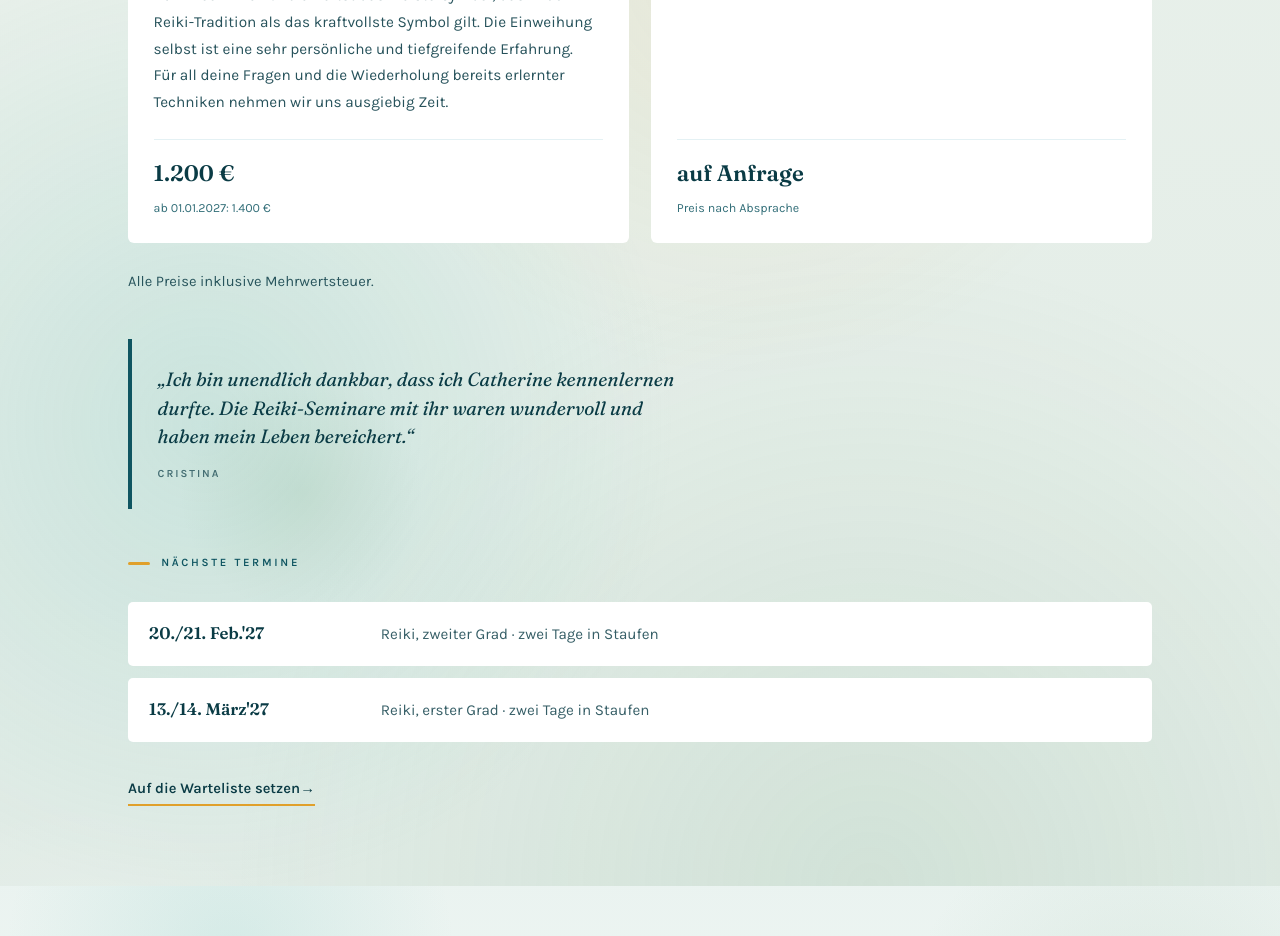
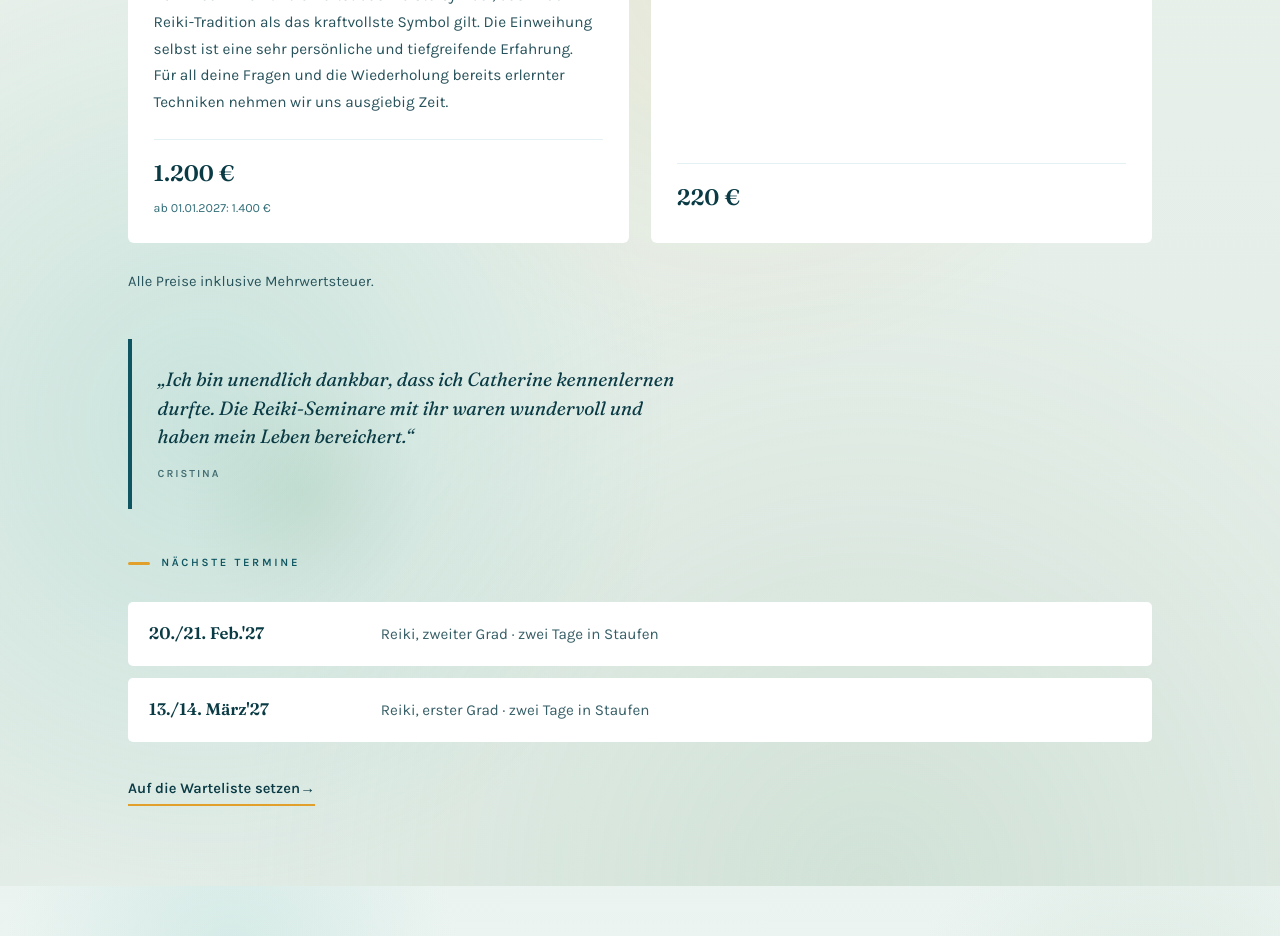
Before and after one commit to catherine1967/website, a plain HTML site: page index.html in a window 1280 px wide. Shown: the part 10680-11616 px from the top of the page. Drawn offline with Linux system fonts and the light colour scheme.

Commit message:
Set price for Auffrischung und Vertiefung to 220 €
Co-Authored-By: Claude Opus 5.5 <noreply@anthropic.com>

```diff
--- a/index.html
+++ b/index.html
@@ -1229,7 +1229,7 @@ section#newsletter .brief{
           Vormittags lernst du deinen Geistführer kennen und bekommst dadurch die Möglichkeit, dein Urvertrauen zu stärken.<br>
           Nachmittags werden die Techniken der ersten beiden Reiki Grade wiederholt und vertieft.
         </p>
-        <div class="preis">auf Anfrage<small>Preis nach Absprache</small></div>
+        <div class="preis">220 €</div>
       </article>
     </div>
 
```
